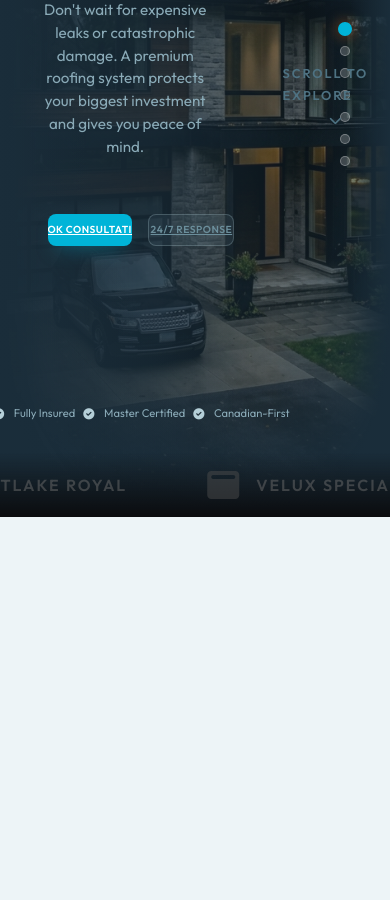
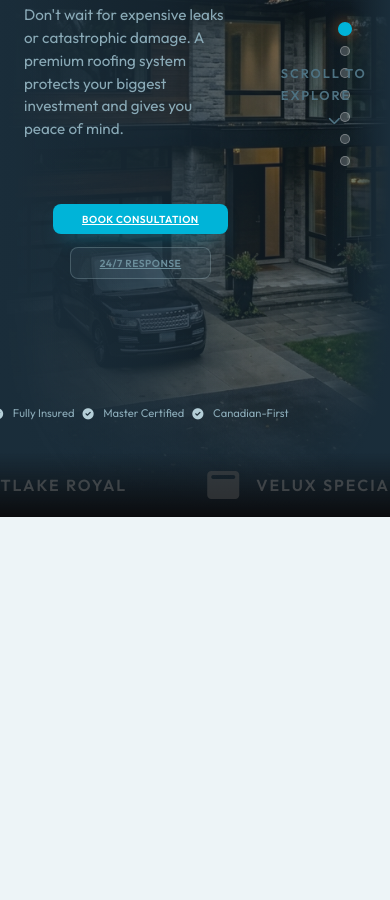
Before and after one commit to davidschein25-prog/trident-roofing, a plain HTML site: page index.html in a window 390 px wide. Shown: the part 354-1254 px from the top of the page. Drawn offline with Linux system fonts and the light colour scheme.

Commit message:
Definitive hero alignment fix: forced left-aligned text and centered buttons/certs at the end of stylesheet to override all conflicts. Bumped CSS version to v=133.

```diff
--- a/css/style.css
+++ b/css/style.css
@@ -3029,3 +3029,61 @@ body.emergency-mode {
 .clickable-edge:hover i {
     transform: scale(1.2);
 }
+
+/* DEFINITIVE MOBILE HERO OVERRIDES */
+@media (max-width: 768px) {
+    .hero-overlay {
+        display: flex !important;
+        flex-direction: column !important;
+        justify-content: center !important;
+        align-items: flex-start !important;
+        text-align: left !important;
+        padding: 90px 1.5rem 1rem !important;
+    }
+    .hero-phases-area, .hero-phase {
+        width: 100% !important;
+        display: flex !important;
+        flex-direction: column !important;
+        align-items: flex-start !important;
+        text-align: left !important;
+        left: 0 !important;
+        margin: 0 !important;
+    }
+    .hero-phase h1, .hero-phase p, .hero-phase .phase-tag {
+        text-align: left !important;
+        align-self: flex-start !important;
+        margin-left: 0 !important;
+    }
+    .hero-static-content {
+        width: 100% !important;
+        display: flex !important;
+        flex-direction: column !important;
+        align-items: center !important; /* CENTER BUTTONS */
+        position: static !important;
+        margin-top: 2rem !important;
+    }
+    .hero-ctas {
+        width: 100% !important;
+        display: flex !important;
+        flex-direction: column !important;
+        align-items: center !important;
+        gap: 0.8rem !important;
+    }
+    .hero-trust {
+        display: flex !important;
+        flex-direction: row !important;
+        justify-content: center !important;
+        align-items: center !important;
+        width: 100% !important;
+        margin-top: 1.5rem !important;
+    }
+    .scroll-hint {
+        position: static !important;
+        display: flex !important;
+        flex-direction: column !important;
+        align-items: center !important;
+        margin: 1.5rem auto !important;
+        transform: none !important;
+        left: auto !important;
+    }
+}
--- a/index.html
+++ b/index.html
@@ -5,7 +5,7 @@
     <meta name="viewport" content="width=device-width, initial-scale=1.0">
     <title>Trident Roofing & Exteriors | Premium Exterior Engineering Ontario</title>\n    <link rel="icon" type="image/png" href="assets/logo.png">
     <meta name="description" content="Advanced exterior systems engineered to last. Serving South & Central Ontario with high-performance roofing, siding, and skylight systems.">
-    <link rel="stylesheet" href="css/style.css?v=123">
+    <link rel="stylesheet" href="css/style.css?v=133">
     <link rel="stylesheet" href="https://cdnjs.cloudflare.com/ajax/libs/font-awesome/6.0.0/css/all.min.css">
 </head>
 <body>
```
